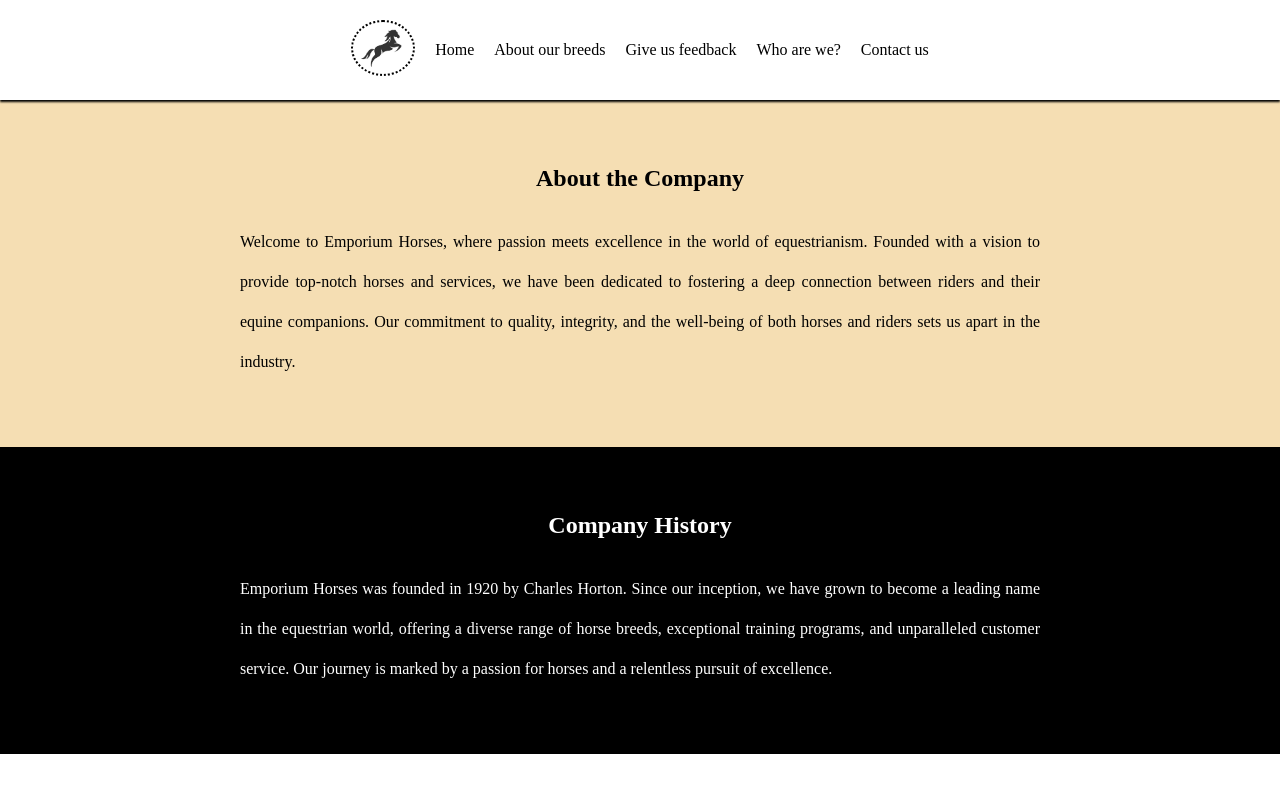
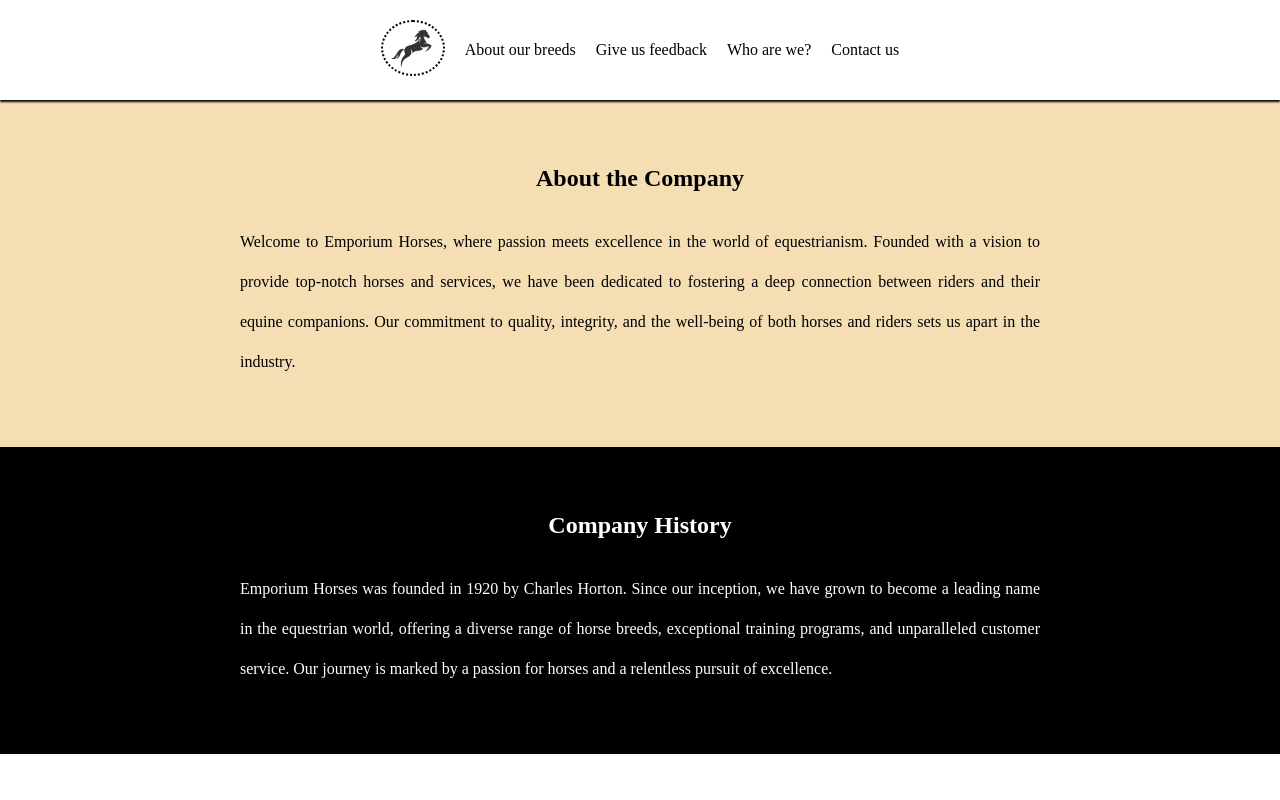
Before and after one commit to caoh29/emporium-horses, a plain HTML site: page about.html in a window 1280 px wide. Shown: the top 800 px of the page. Drawn offline with Linux system fonts and the light colour scheme; a web font is replaced by a local one.

Commit message:
Update about.html

```diff
--- a/about.html
+++ b/about.html
@@ -12,8 +12,7 @@
 <body>
   <nav>
     <ul>
-      <li><img class="logo" src="./images/logo.jpg" alt="logo"></li>
-      <li><a href="index.html">Home</a></li>
+      <li><a href="index.html"><img class="logo" src="./images/logo.jpg" alt="logo"></a></li>
       <li><a href="product.html">About our breeds</a></li>
       <li><a href="feedback.html">Give us feedback</a></li>
       <li><a href="about.html">Who are we?</a></li>
```
